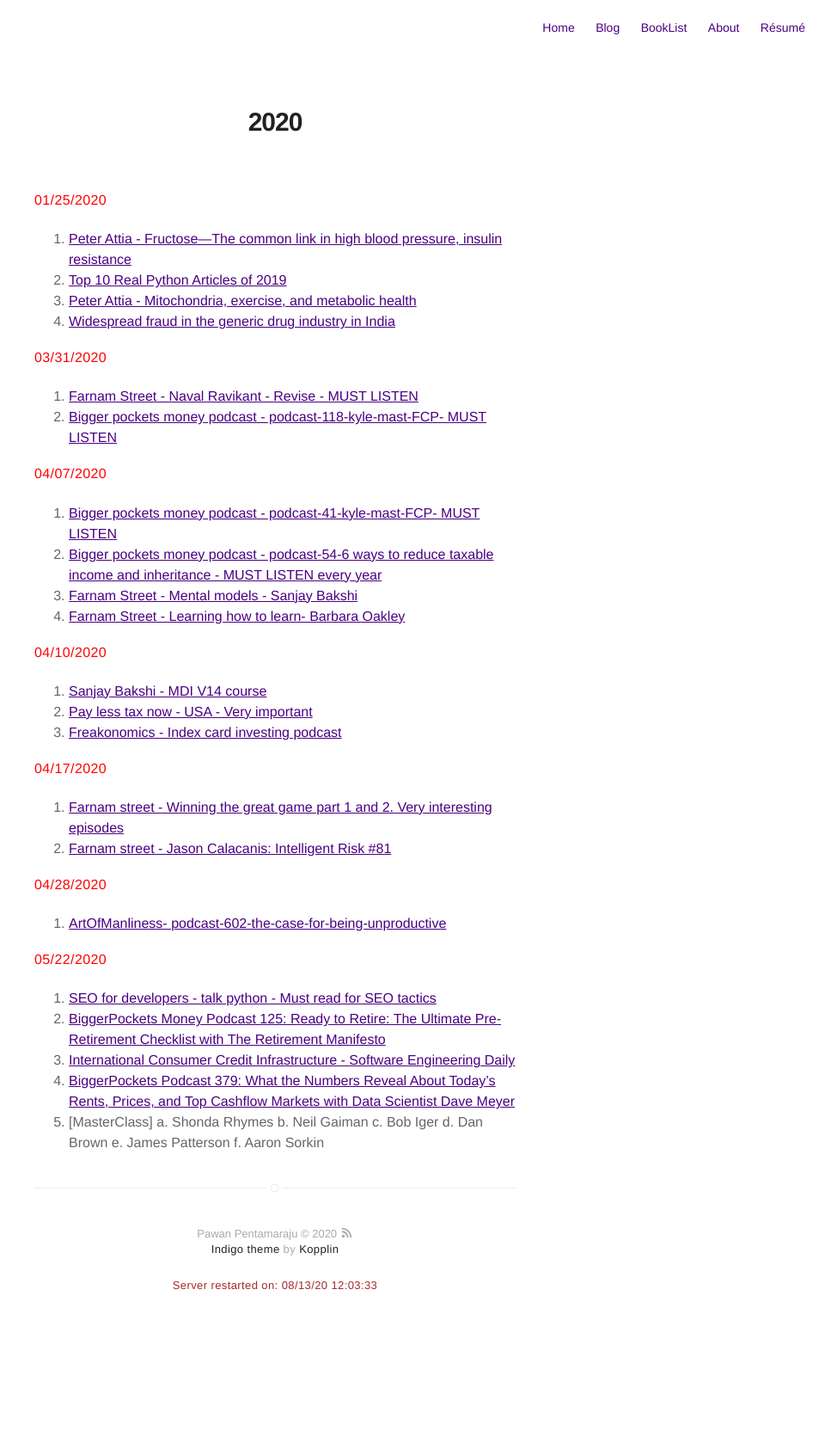
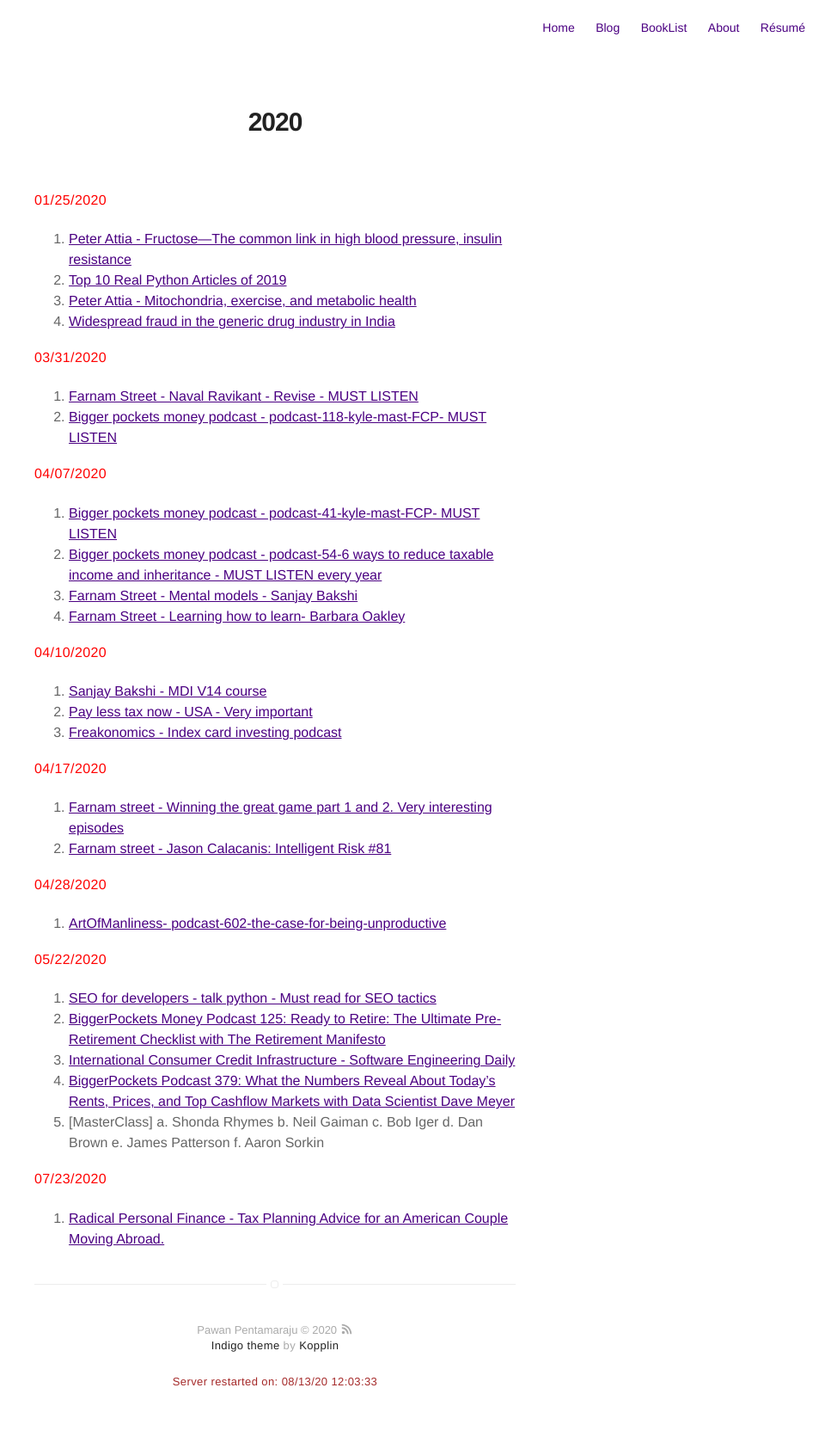
Before and after one commit to pawanpe/pawanpe.github.io, a Jekyll site: the page built from booklist/2020/articlesandvideos.markdown, in a window 1280 px wide. Shown: the whole page at 86% size, without its empty margins (320-1280 px from the left). Built offline with Jekyll 4.4.1, drawn with Linux system fonts in a browser that asks for light colours; before the commit the page ends 1567 px from its top, so only the background shows below that.

Commit message:
Update 7/23

```diff
--- a/booklist/2020/articlesandvideos.markdown
+++ b/booklist/2020/articlesandvideos.markdown
@@ -52,3 +52,7 @@ layout: page
     d. Dan Brown
     e. James Patterson
     f. Aaron Sorkin
+
+ <b style="color: red">07/23/2020</b>
+
+1. [Radical Personal Finance - Tax Planning Advice for an American Couple Moving Abroad.](https://www.stitcher.com/podcast/radical-personal-finance/e/76260113)
```
